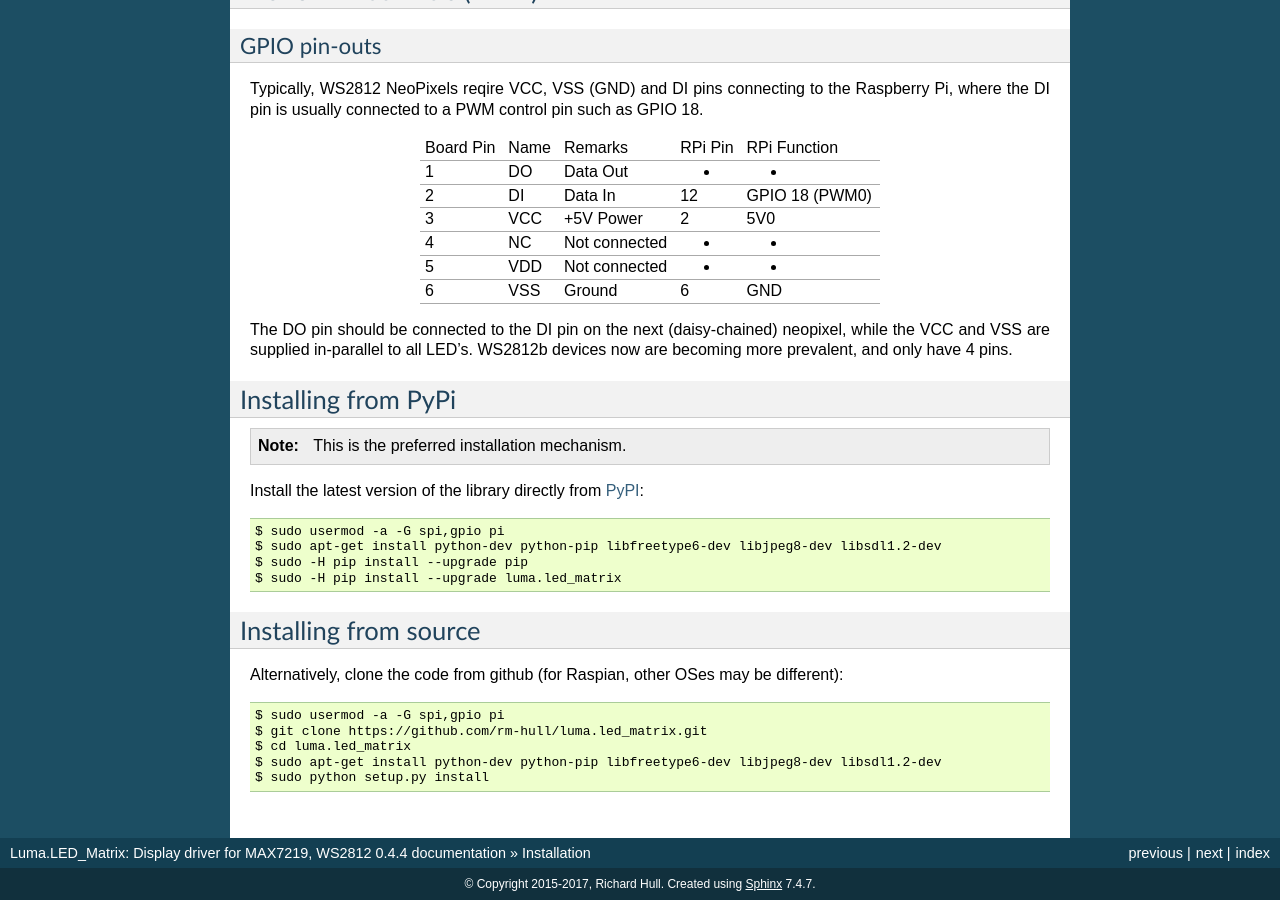
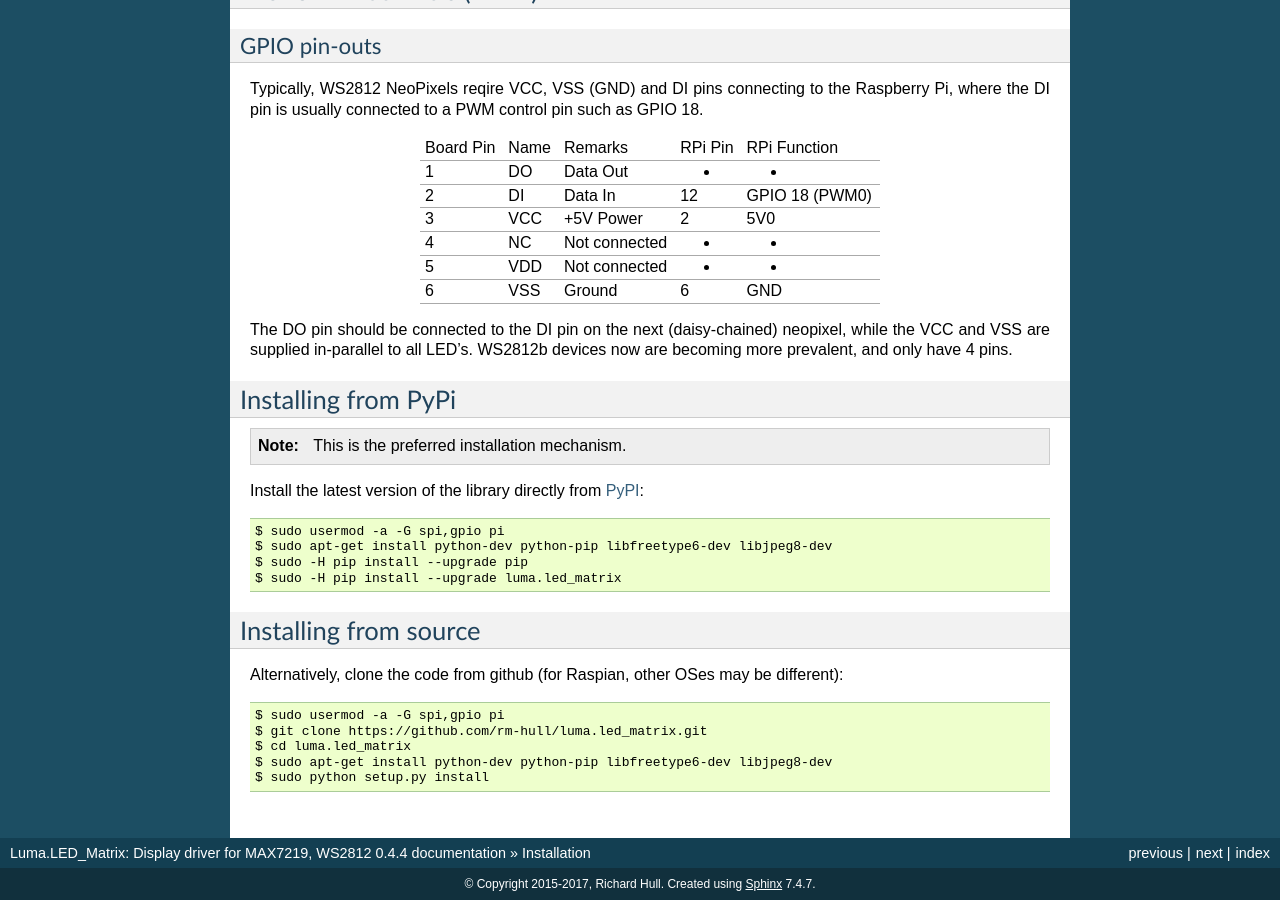
Before and after one commit to rm-hull/luma.led_matrix, a Sphinx documentation site: the page built from doc/install.rst, in a window 1280 px wide and 900 px high, scrolled down 1797 px. Built offline with Sphinx 7.4.7, drawn with Linux system fonts in a browser that asks for light colours.

Commit message:
No longer need libsdl1.2-dev as a dependency

```diff
--- a/doc/install.rst
+++ b/doc/install.rst
@@ -98,7 +98,7 @@ Install the latest version of the library directly from
 `PyPI <https://pypi.python.org/pypi?:action=display&name=luma.led_matrix>`_::
 
   $ sudo usermod -a -G spi,gpio pi
-  $ sudo apt-get install python-dev python-pip libfreetype6-dev libjpeg8-dev libsdl1.2-dev
+  $ sudo apt-get install python-dev python-pip libfreetype6-dev libjpeg8-dev
   $ sudo -H pip install --upgrade pip
   $ sudo -H pip install --upgrade luma.led_matrix
 
@@ -109,5 +109,5 @@ Alternatively, clone the code from github (for Raspian, other OSes may be differ
   $ sudo usermod -a -G spi,gpio pi
   $ git clone https://github.com/rm-hull/luma.led_matrix.git
   $ cd luma.led_matrix
-  $ sudo apt-get install python-dev python-pip libfreetype6-dev libjpeg8-dev libsdl1.2-dev
+  $ sudo apt-get install python-dev python-pip libfreetype6-dev libjpeg8-dev
   $ sudo python setup.py install
```
